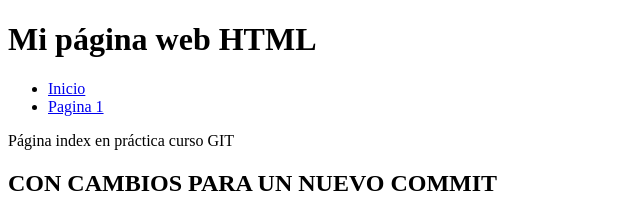
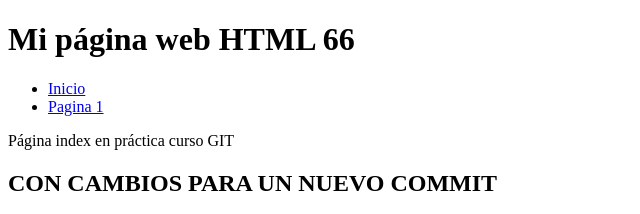
Before and after one commit to javibonweb/testeando, a plain HTML site: page index.html in a window 1280 px wide. Shown: the top 214 px of the page, 0-640 px from the left. Drawn offline with Linux system fonts and the light colour scheme.

Commit message:
Cambio 66

```diff
--- a/index.html
+++ b/index.html
@@ -5,7 +5,7 @@
 		<title>PaginaWebHtml</title>
 	</head>
 	<body>
-		<h1>Mi página web HTML</h1>
+		<h1>Mi página web HTML 66</h1>
 		<ul>
 			<li><a href="index.html">Inicio</a></li>
 			<li><a href="pagina1.html">Pagina 1</a></li>
```
Also changed, not shown: pagina1.html (+1 -1 lines).
